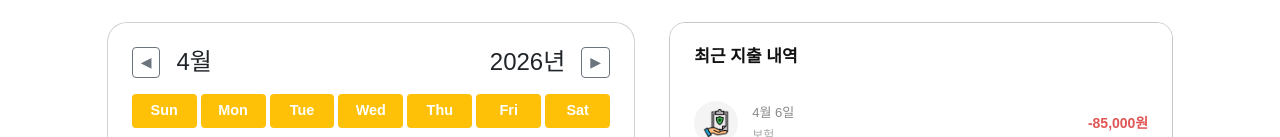
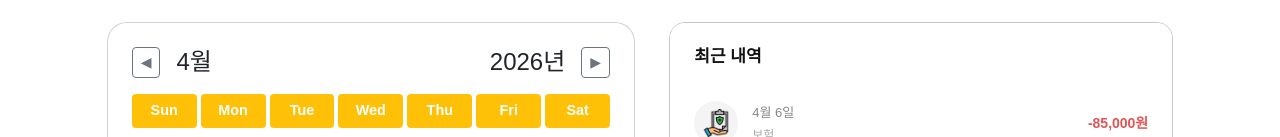
Before and after one commit to kb-skeleton-team2/wallet-guardian, a Vue app: page / in a window 1280 px wide. Shown: the part 223-360 px from the top of the page. Built offline with nearby package versions, Linux system fonts and the light colour scheme; data requests are answered from the project's data file.

Commit message:
design: 최근 지출 내역 최근 내역으로 수정

```diff
--- a/src/components/RecentSpendingHistory.vue
+++ b/src/components/RecentSpendingHistory.vue
@@ -1,6 +1,6 @@
 <template>
   <div class="spending-card">
-    <h2 class="title">최근 지출 내역</h2>
+    <h2 class="title">최근 내역</h2>
 
     <ul class="spending-list">
       <li
```
